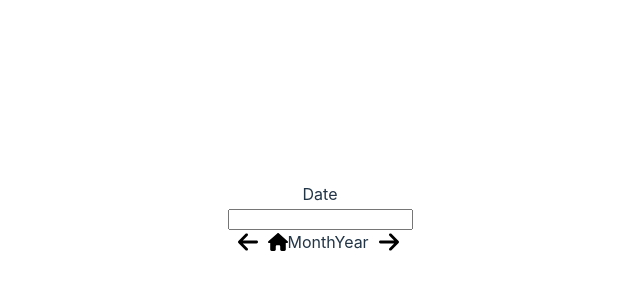
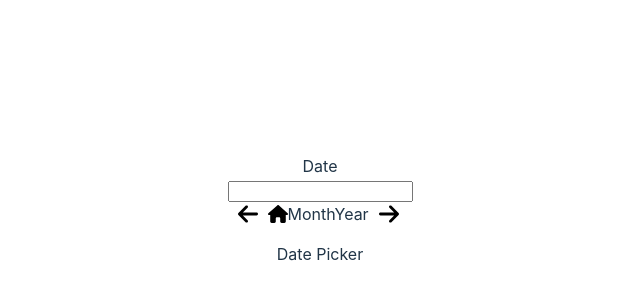
Before and after one commit to AlexGrouard/OC-Project-14-datepicker-typescript, a React (Vite) app: page / in a window 1280 px wide. Shown: the part 182-482 px from the top of the page, without its empty margins (320-960 px from the left). Built offline with nearby package versions, Linux system fonts and the light colour scheme.

Commit message:
test branch change

```diff
--- a/src/DatePicker.tsx
+++ b/src/DatePicker.tsx
@@ -1,6 +1,6 @@
 import React from "react"
+import Header from "./components/Header/Header"
 import styles from "./styles/DatePicker.module.scss"
-import Header from "./components/Header/Header"
 
 function DatePicker() {
 	return (
@@ -8,6 +8,7 @@ function DatePicker() {
 			<input type='text' />
 			<div className={styles.dateContainer}>
 				<Header />
+				<p>Date Picker</p>
 			</div>
 		</main>
 	)
```
